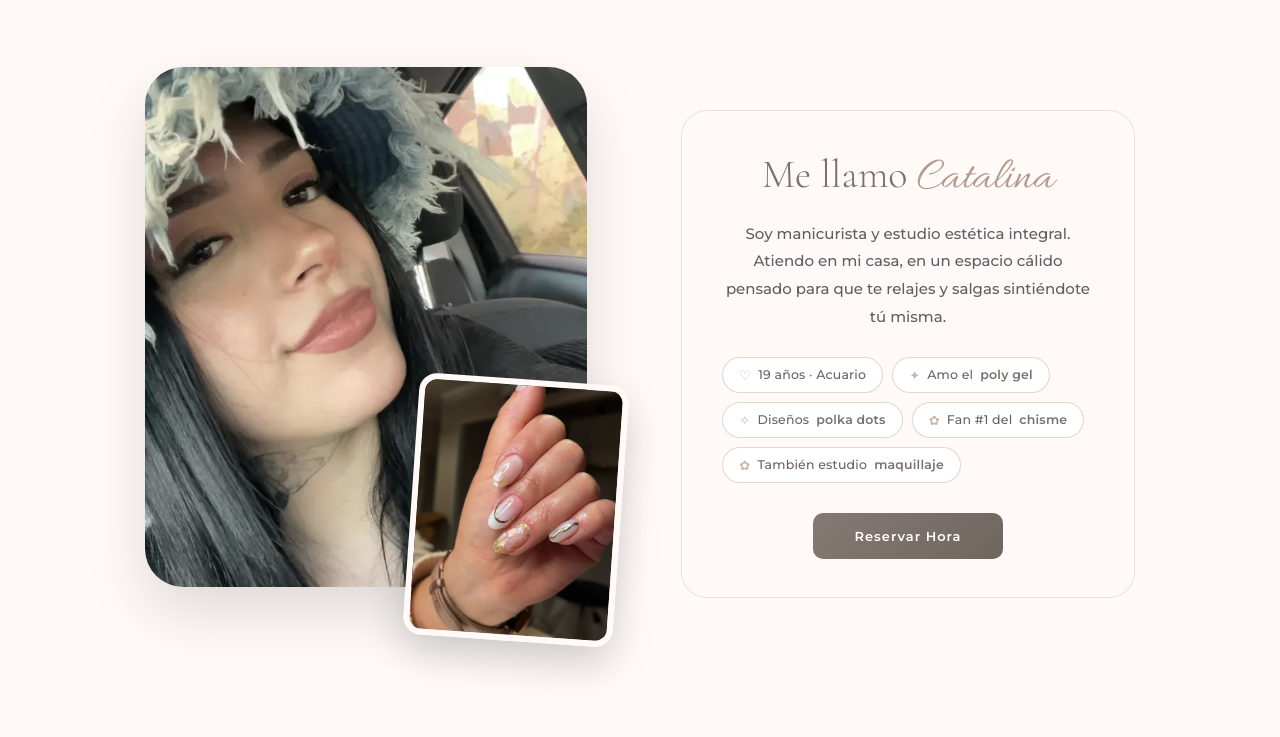
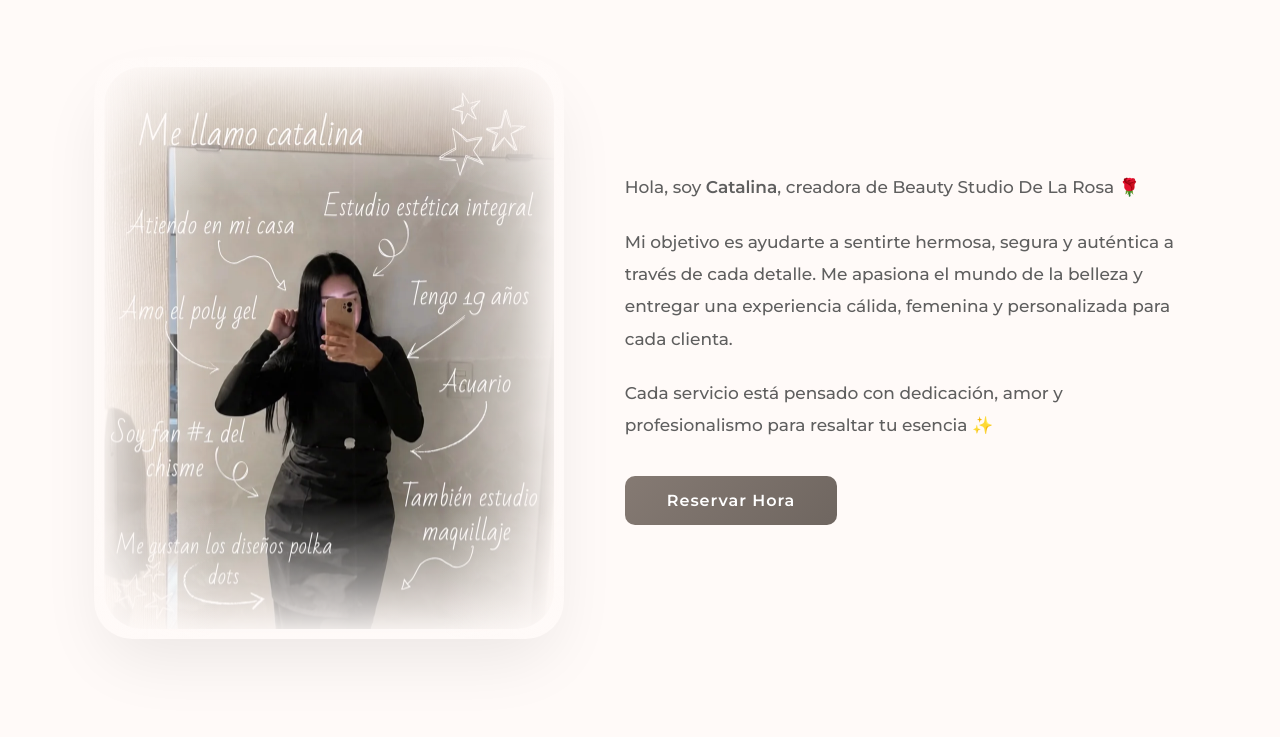
Before and after one commit to Diegozapa23/paginadelarosa, a website: page public/uno.html in a window 1280 px wide. Shown: the part 1203-1940 px from the top of the page. Drawn offline with Linux system fonts and the light colour scheme.

Commit message:
fotos: las dos nuevas de Catalina en el hero y en 'Sobre mí'
- hero: foto1 ('Conocí a tu Manicurista' + estrellas) -> WebP 1080px, 43 KB
- sobre mi: foto2 (el selfie con las anotaciones) -> WebP 900px, 80 KB
- el marco de la foto pasa a 4:5 (450x562) para que se vea entera
  y no se corten las anotaciones

Se revierte el rediseño de la sección 'Sobre mí': queda como estaba.

```diff
--- a/public/uno.css
+++ b/public/uno.css
@@ -483,7 +483,7 @@ nav a:hover {
   right: 0;
   width: 50%;
   height: 100%;
-  background-image: url("./img/mi-trabajo.webp");
+  background-image: url("./img/catalina-hero.webp");
   background-size: cover;
   background-position: center;
   background-repeat: no-repeat;
@@ -687,130 +687,82 @@ body.preloader-active .hero::before {
 
 .about-content-wrapper {
   display: grid;
-  grid-template-columns: 1.05fr 1fr;
-  gap: 60px;
+  grid-template-columns: 0.9fr 1.1fr;
+  gap: 70px;
   align-items: center;
-  max-width: 1150px;
-  margin: 0 auto;
-  padding: 0 4%;
-}
-
-/* FOTOS: la grande + una instantanea desfasada */
-
-.about-media {
+  text-align: left;
+}
+
+.about-image {
   position: relative;
-  padding-bottom: 54px;
-  padding-right: 34px;
-}
-
-.about-image {
+  width: 100%;
+  display: flex;
+  justify-content: center;
+  align-items: center;
+  opacity: 1;
+}
+
+.about-image::before {
+  content: "";
+  position: absolute;
+  width: 470px;
+  height: 582px;
   border-radius: 38px;
-  overflow: hidden;
-  box-shadow: 0 26px 60px rgba(0, 0, 0, 0.13);
+  background:
+    linear-gradient(
+      to right,
+      #fffaf8 0%,
+      rgba(255,250,248,0.55) 10%,
+      rgba(255,250,248,0) 26%,
+      rgba(255,250,248,0) 74%,
+      rgba(255,250,248,0.55) 90%,
+      #fffaf8 100%
+    ),
+    linear-gradient(
+      to bottom,
+      #fffaf8 0%,
+      rgba(255,250,248,0.55) 10%,
+      rgba(255,250,248,0) 24%,
+      rgba(255,250,248,0) 76%,
+      rgba(255,250,248,0.55) 90%,
+      #fffaf8 100%
+    );
+  z-index: 2;
+  pointer-events: none;
 }
 
 .about-image img {
-  width: 100%;
-  height: 520px;
+  width: 450px;
+  height: 562px;
   object-fit: cover;
   object-position: center top;
+  border-radius: 38px;
   display: block;
-}
-
-.about-snapshot {
-  position: absolute;
-  right: 0;
-  bottom: 0;
-  width: 210px;
-  margin: 0;
-  transform: rotate(4deg);
-  border-radius: 18px;
-  overflow: hidden;
-  border: 6px solid #fffaf8;
-  box-shadow: 0 18px 40px rgba(0, 0, 0, 0.18);
-}
-
-.about-snapshot img {
-  width: 100%;
-  height: 250px;
-  object-fit: cover;
-  display: block;
-}
-
-/* TARJETA */
+  box-shadow: 0 30px 65px rgba(0,0,0,0.08);
+  position: relative;
+  z-index: 1;
+  transition: transform 0.3s ease;
+}
+
+.about-image img:hover {
+  transform: scale(1.02);
+}
 
 .about-text {
-  display: flex;
-  justify-content: center;
-}
-
-.about-card {
-  background: #fffaf8;
-  border: 1px solid rgba(216, 201, 192, 0.5);
-  border-radius: 26px;
-  padding: 42px 40px 38px;
-  width: 100%;
-  max-width: 520px;
-}
-
-.about-lead {
-  font-family: 'Cormorant Garamond', serif;
-  font-size: 40px;
-  line-height: 1.05;
-  font-weight: 300;
-  color: #7a716d;
-  margin-bottom: 16px;
-}
-
-.about-lead em {
-  font-family: 'Allura', cursive;
-  font-style: normal;
-  font-size: 46px;
-  color: #b49a8e;
-}
-
-.about-about {
-  font-size: 15px;
-  line-height: 1.85;
+  max-width: 620px;
+  opacity: 1;
+}
+
+.about-text p {
+  font-size: 17px;
+  line-height: 1.9;
   color: #5f5f5f;
-  margin-bottom: 26px;
-}
-
-/* CHIPS DE DATOS */
-
-.about-facts {
-  display: flex;
-  flex-wrap: wrap;
-  gap: 9px;
-  margin-bottom: 30px;
-}
-
-.about-fact {
-  display: inline-flex;
-  align-items: center;
-  gap: 7px;
-  font-size: 12.5px;
-  letter-spacing: 0.2px;
-  color: #6d615c;
-  background: #fff;
-  border: 1px solid rgba(216, 201, 192, 0.75);
-  border-radius: 999px;
-  padding: 9px 16px;
-}
-
-.about-fact b {
-  font-weight: 600;
-  color: #7a716d;
-}
-
-.about-fact i {
-  font-style: normal;
-  color: #c9b5ab;
-  font-size: 13px;
+  margin-bottom: 22px;
 }
 
 .about-btn {
   display: inline-block;
+  margin-top: 12px;
   background: linear-gradient(135deg, #857a73, #6f6660);
   color: white;
   padding: 15px 42px;
@@ -818,7 +770,6 @@ body.preloader-active .hero::before {
   text-decoration: none;
   font-weight: bold;
   letter-spacing: 1px;
-  font-size: 13px;
   transition: 0.3s ease;
 }
 
@@ -2643,57 +2594,3 @@ box-shadow:
 transition:.4s ease;
 
 }
-
-
-
-/* ============================================
-   SOBRE MI (movil)
-   ============================================ */
-
-@media (max-width: 767px) {
-  .about-content-wrapper {
-    grid-template-columns: 1fr;
-    gap: 40px;
-    padding: 0 6%;
-  }
-
-  .about-media {
-    padding-bottom: 44px;
-    padding-right: 24px;
-  }
-
-  .about-image img {
-    height: 420px;
-  }
-
-  .about-snapshot {
-    width: 140px;
-  }
-
-  .about-snapshot img {
-    height: 175px;
-  }
-
-  .about-card {
-    padding: 32px 26px 30px;
-    border-radius: 22px;
-  }
-
-  .about-lead {
-    font-size: 32px;
-  }
-
-  .about-lead em {
-    font-size: 38px;
-  }
-
-  .about-about {
-    font-size: 14px;
-    line-height: 1.8;
-  }
-
-  .about-fact {
-    font-size: 12px;
-    padding: 8px 13px;
-  }
-}
--- a/public/uno.html
+++ b/public/uno.html
@@ -108,37 +108,33 @@
   </div>
 
   <div class="about-content-wrapper">
-
-      <div class="about-media">
     <div class="about-image">
-          <img src="img/catalina.webp" alt="Catalina - Beauty Studio De La Rosa" width="1200" height="900" loading="lazy" decoding="async">
-        </div>
-        <figure class="about-snapshot">
-          <img src="img/mi-trabajo.webp" alt="Un día de trabajo en Beauty Studio De La Rosa" width="900" height="1600" loading="lazy" decoding="async">
-        </figure>
+      <img src="img/catalina-sobre-mi.webp" alt="Catalina - Beauty Studio De La Rosa" width="1200" height="900" loading="lazy" decoding="async">
     </div>
 
     <div class="about-text">
-        <div class="about-card">
-          <p class="about-lead">Me llamo <em>Catalina</em></p>
-          <p class="about-about">
-            Soy manicurista y estudio estética integral. Atiendo en mi casa,
-            en un espacio cálido pensado para que te relajes y salgas sintiéndote
-            tú misma.
+      <p>
+        Hola, soy <strong>Catalina</strong>, creadora de
+        Beauty Studio De La Rosa 🌹
       </p>
 
-          <div class="about-facts">
-            <span class="about-fact"><i>♡</i>19 años · Acuario</span>
-            <span class="about-fact"><i>✦</i>Amo el <b>poly gel</b></span>
-            <span class="about-fact"><i>✧</i>Diseños <b>polka dots</b></span>
-            <span class="about-fact"><i>✿</i>Fan #1 del <b>chisme</b></span>
-            <span class="about-fact"><i>✿</i>También estudio <b>maquillaje</b></span>
+      <p>
+        Mi objetivo es ayudarte a sentirte hermosa,
+        segura y auténtica a través de cada detalle.
+        Me apasiona el mundo de la belleza y entregar
+        una experiencia cálida, femenina y personalizada
+        para cada clienta.
+      </p>
+
+      <p>
+        Cada servicio está pensado con dedicación,
+        amor y profesionalismo para resaltar tu esencia ✨
+      </p>
+
+      <a href="agenda.html" class="about-btn">
+        Reservar Hora
+      </a>
     </div>
-
-          <a href="agenda.html" class="about-btn">Reservar Hora</a>
-        </div>
-      </div>
-
   </div>
 
 </section>
```
Also changed, not shown: public/img/catalina-hero.webp (added), public/img/catalina-sobre-mi.webp (added). Lines whose indentation alone changed are shown as unchanged.
